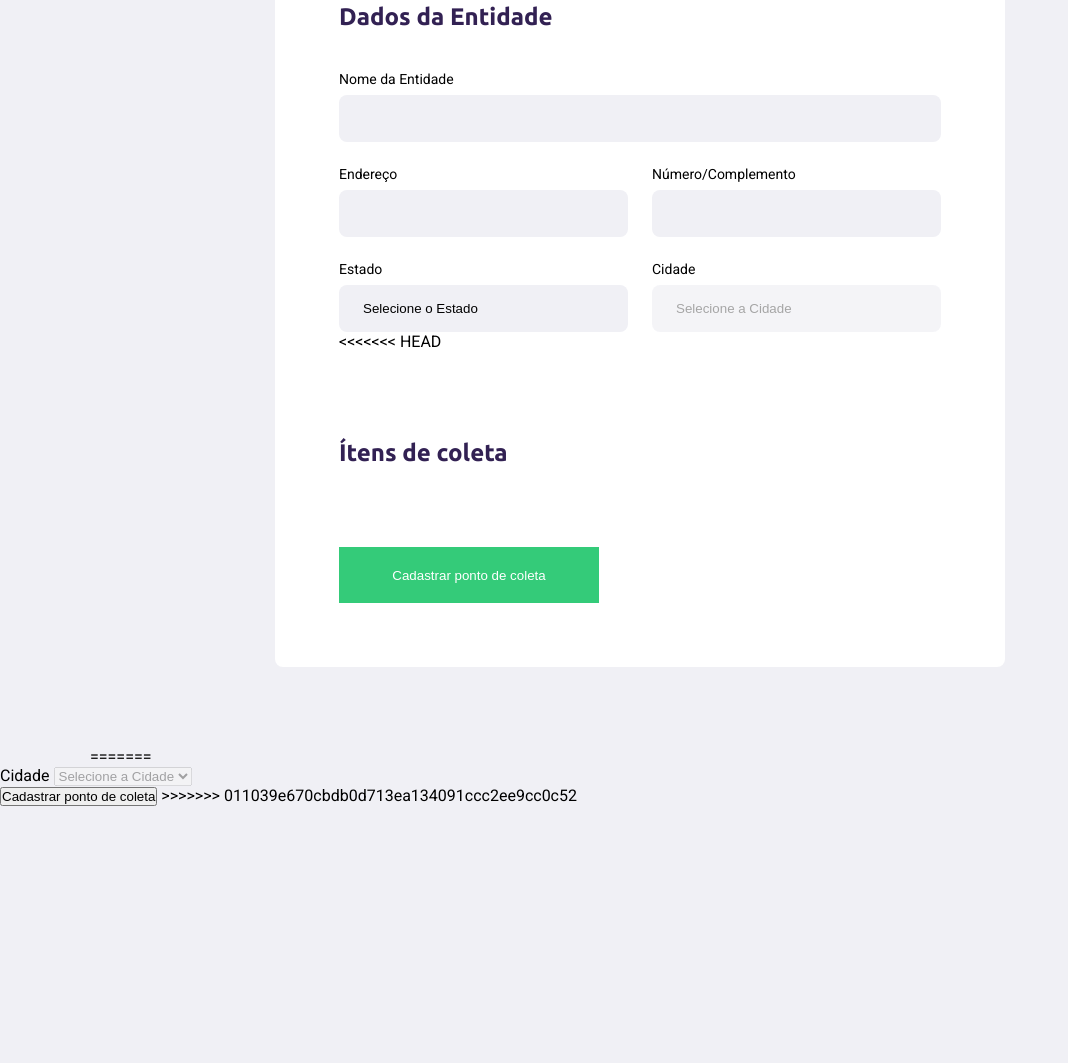
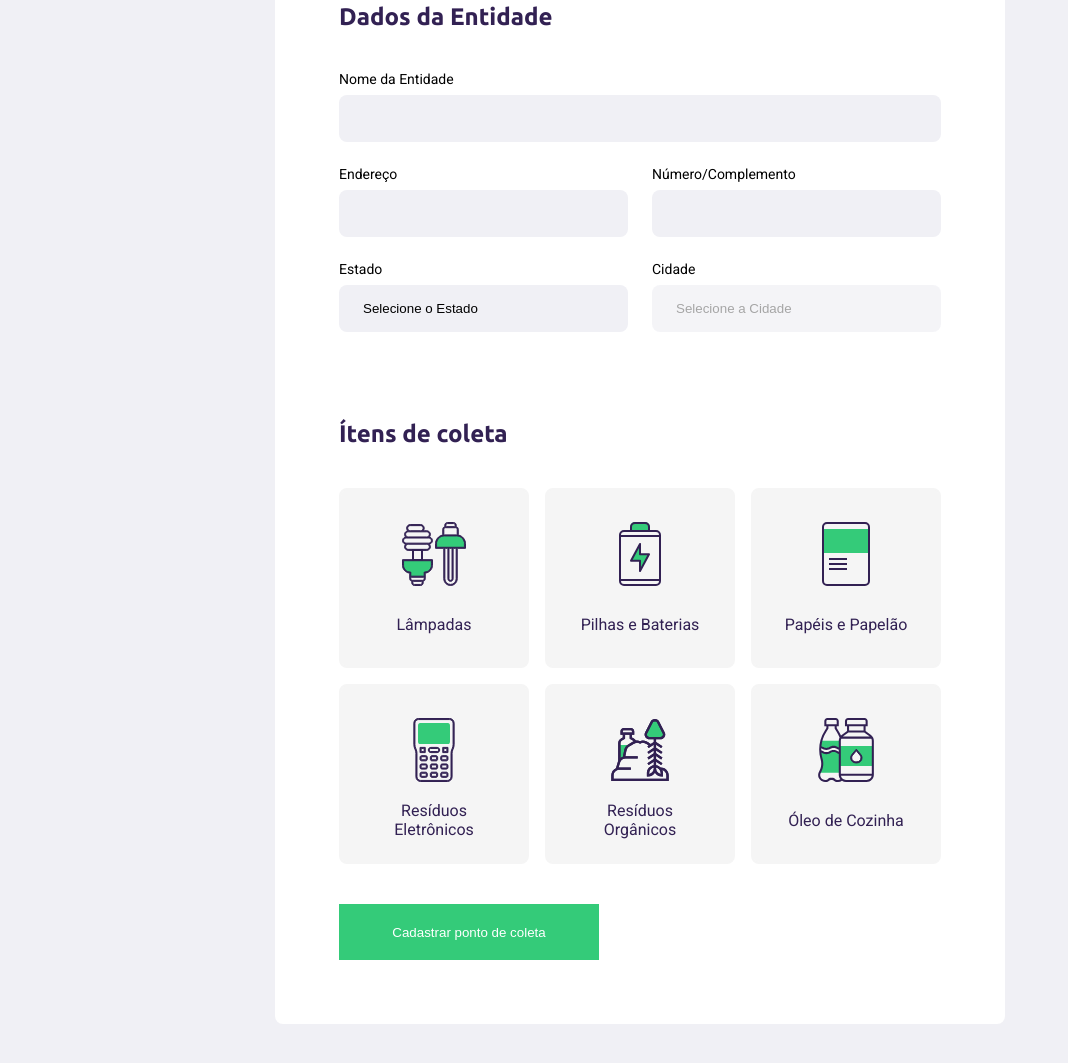
Before and after one commit to wesleylg01/Ecoleta, a plain HTML site: page create-point.html in a window 1280 px wide. Shown: the part 339-1402 px from the top of the page, without its empty margins (0-1068 px from the left). Before the commit the page ends 1145 px from the top, so only its background shows below. Drawn offline with Linux system fonts and the light colour scheme; no server answers.

Commit message:
Finish the front-end of create-point page

```diff
--- a/create-point.html
+++ b/create-point.html
@@ -42,12 +42,11 @@
                 </div>
                 <div class="field-group">
                     <div class="field">
-                        <label for="uf">Estado</label>
+                        <label for="uf">Estado </label>
                         <select name="uf" required>
                             <option value="">Selecione o Estado</option>
                         </select>
 
-<<<<<<< HEAD
                         <input type="hidden" name="state">
                     </div>
                     <div class="field">
@@ -62,25 +61,36 @@
                 <legend>
                     <h2>Ítens de coleta</h2>
                 </legend>
+                <div class="items-grid">
+                    <li data-id="1">
+                        <img src="/assets/lampadas.svg" alt="Lâmpadas">
+                        <span>Lâmpadas</span>
+                    </li>
+                    <li data-id="2">
+                        <img src="/assets/baterias.svg" alt="Pilhas e Baterias">
+                        <span>Pilhas e Baterias</span>
+                    </li>
+                    <li data-id="3">
+                        <img src="/assets/papeis-papelao.svg" alt="Papéis e Papelão">
+                        <span>Papéis e Papelão</span>
+                    </li>
+                    <li data-id="4">
+                        <img src="/assets/eletronicos.svg" alt="Resíduos Eletrônicos">
+                        <span>Resíduos Eletrônicos</span>
+                    </li>
+                    <li data-id="5">
+                        <img src="/assets/organicos.svg" alt="Resíduos Orgânicos">
+                        <span>Resíduos Orgânicos</span>
+                    </li>
+                    <li data-id="6">
+                        <img src="/assets/oleo.svg" alt="Óleo de Cozinha">
+                        <span>Óleo de Cozinha</span>
+                    </li>
+                </div>
+                <input type="hidden" name="item">
             </fieldset>
             <button type="submit">Cadastrar ponto de coleta</button>
         </form>
-=======
-                            <input type="hidden" name="state">
-                        </div>
-                        <div class="field">
-                            <label for="city">Cidade</label>
-                            <select name="city" disabled >
-                                <option value="">Selecione a  Cidade</option>
-                            </select>
-                        </div>
-                    </div>
-                </fieldset>
-
-                <button type="submit">Cadastrar ponto de coleta</button>
-            </form>
-
->>>>>>> 011039e670cbdb0d713ea134091ccc2ee9cc0c52
     </div>
     <script src="/scripts/create-point.js"></script>
 </body>
--- a/scripts/create-point.js
+++ b/scripts/create-point.js
@@ -1,18 +1,21 @@
+// Function to add all states
 function populateUfFs(){
     const ufSelect = document.querySelector("select[name=uf]")
 
     fetch("https://servicodados.ibge.gov.br/api/v1/localidades/estados")
     .then( res => res.json() )
     .then ( states => {
+        // for to create the options on menu
         for ( const state of states){
             ufSelect.innerHTML += `<option value="${state.id}">${state.nome}</option>`
         }
     })
 }
 
+// exec the function to populete the states field
 populateUfFs()
 
-
+// function to get the cities from state
 function getCities (event){
     const citySelect = document.querySelector("[name=city]")
     const stateInput = document.querySelector("[name=state]")
@@ -39,5 +42,46 @@ function getCities (event){
     })
 }
 
+// always that the user change state this command
+// will exec the functions to populate the cities
+// i need do it, because when change the 'UF' the cities changes too
 document.querySelector("select[name=uf]")
         .addEventListener("change",getCities)
+
+// items to collect
+const itemsCollect = document.querySelectorAll(".items-grid li")
+
+for (const item of itemsCollect){
+    item.addEventListener("click", handleSelectedItem)
+}
+
+const collectedItems = document.querySelector("input[name=item]")
+
+//array
+let selectedItems = []
+
+function handleSelectedItem(event){
+
+    const itemLi = event.target
+
+    itemLi.classList.toggle("selected")
+
+    const itemid = itemLi.dataset.id
+
+    const alreadySelectd = selectedItems.findIndex(item => {
+        const itemFound =  item == itemid
+        return itemFound
+    })
+
+    if (alreadySelectd >= 0){
+        const filteredItems = selectedItems.filter( item =>{
+            const itemIsDifferent = item != itemid
+            return itemIsDifferent
+        })
+        selectedItems = filteredItems
+    }else{
+        selectedItems.push(itemid)
+    }
+
+    collectedItems.value = selectedItems
+}
--- a/styles/create-point.css
+++ b/styles/create-point.css
@@ -105,3 +105,43 @@ form button:hover {
     background-color: #2fb86e;
     transition: background-color 400ms;
 }
+
+.items-grid {
+    display: grid;
+    grid-template-columns: 1fr 1fr 1fr;
+    gap:16px;
+}
+
+.items-grid li{
+    background-color: #f5f5f5;
+    list-style: none;
+    border: 2px solid #f5f5f5;
+    border-radius: 8px;
+    height: 180px;
+    padding: 32px 24px 16px;
+    display: flex;
+    flex-direction: column;
+    align-items: center;
+    justify-content: space-between;
+    text-align: center;
+
+    cursor: pointer;
+}
+
+.items-grid span{
+    margin-top: 12px;
+    flex: 1;
+    display: flex;
+    align-items: center;
+    color: var(--title-color);
+}
+
+.items-grid li.selected{
+    background: #e1faec;
+    border: 2px solid #34cb79;
+}
+
+
+.items-grid li img, .items-grid li span{
+    pointer-events: none;
+}
```
